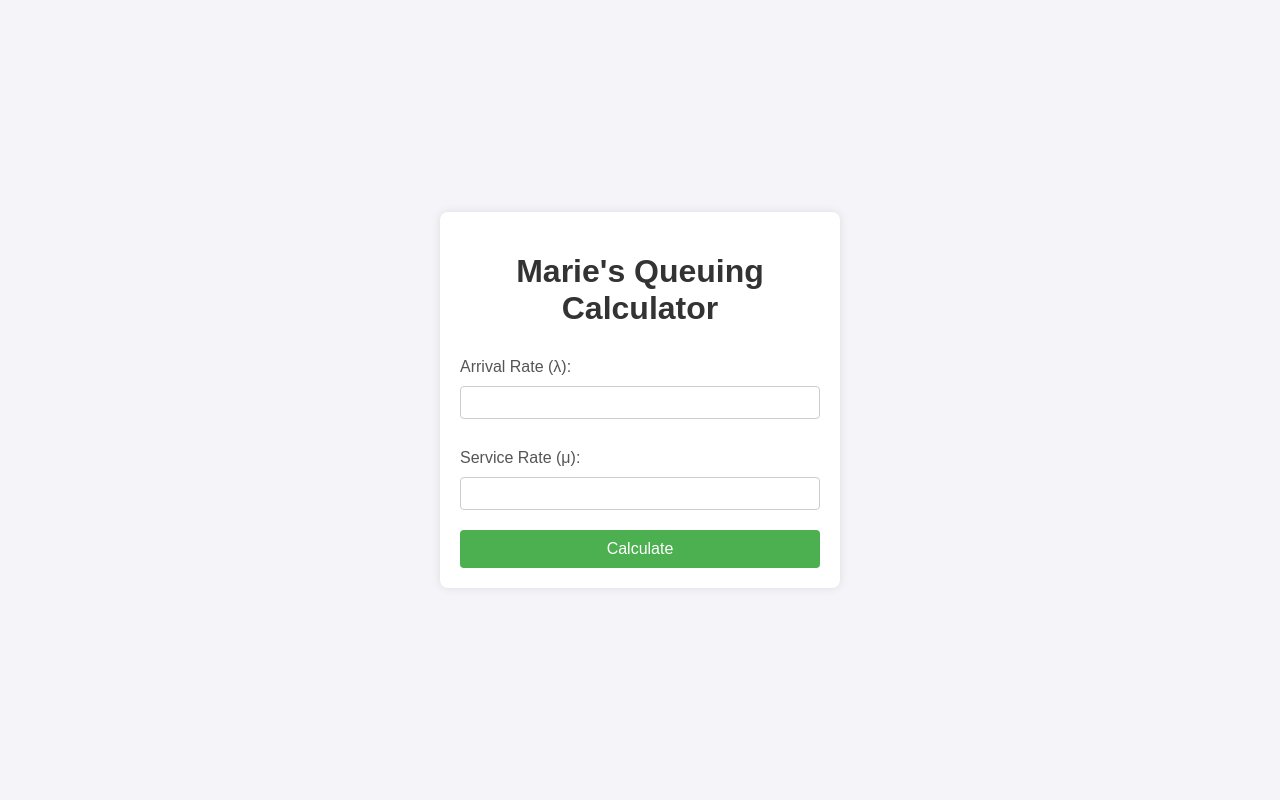
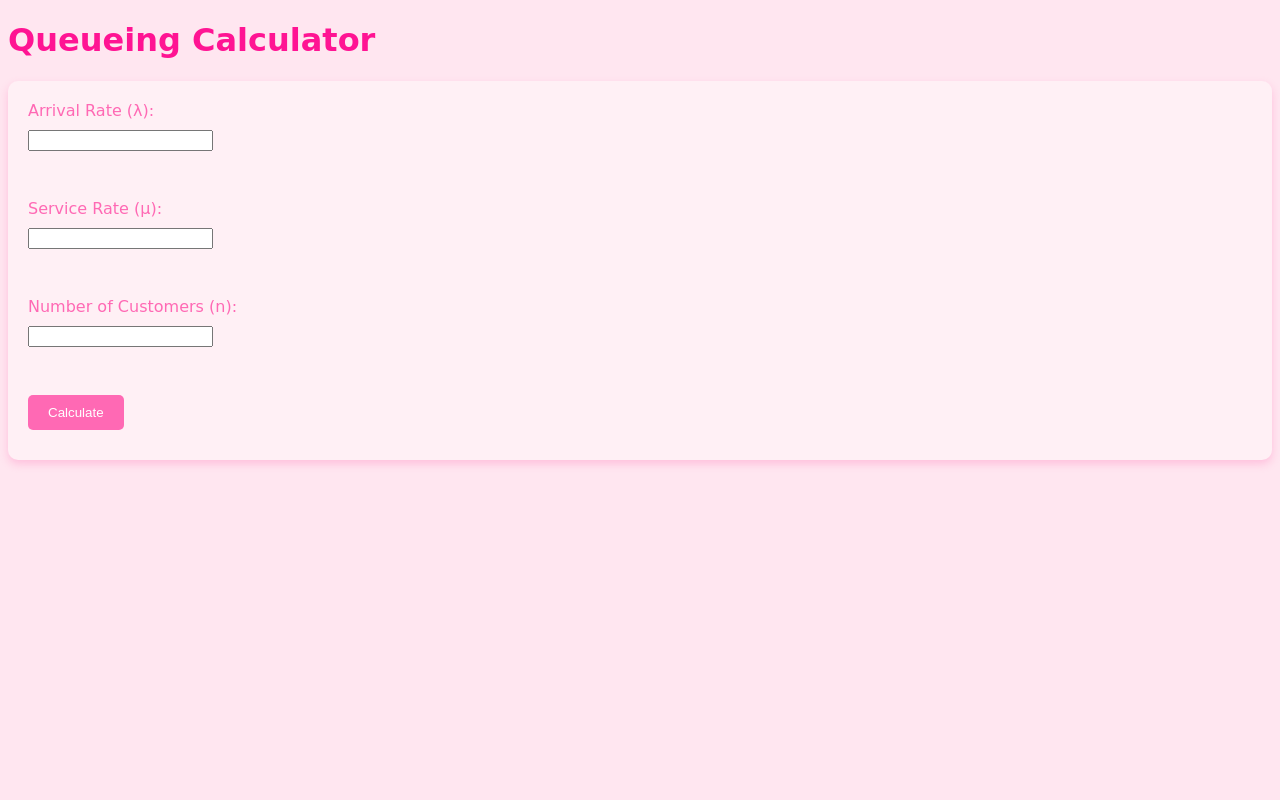
Before and after one commit to giandomenicomarie/queue_calculator, a Flask app: page / in a window 1280 px wide. Run offline with Flask 3, Linux system fonts and the light colour scheme.

Commit message:
Update index.html

```diff
--- a/templates/index.html
+++ b/templates/index.html
@@ -1,75 +1,49 @@
-<!DOCTYPE html>
-<html lang="en">
+<!doctype html>
+<html>
 <head>
-    <meta charset="UTF-8">
-    <title>Marie's Queuing Calculator</title>
+    <title>Queueing Calculator</title>
     <style>
         body {
-            font-family: Arial, sans-serif;
-            background-color: #f4f4f9;
-            margin: 0;
-            padding: 0;
-            height: 100vh;
-            display: flex;
-            justify-content: center;
-            align-items: center;
-            overflow: hidden;
-        }
-        .container {
-            background-color: white;
-            padding: 20px;
-            border-radius: 8px;
-            box-shadow: 0 0 10px rgba(0, 0, 0, 0.1);
-            max-width: 400px;
-            width: 100%;
-            box-sizing: border-box;
+            background-color: #ffe6f0;
+            font-family: 'Comic Sans MS', cursive, sans-serif;
+            color: #ff69b4;
         }
         h1 {
-            text-align: center;
-            color: #333;
+            color: #ff1493;
         }
-        label {
+        form {
+            background-color: #fff0f5;
+            padding: 20px;
+            border-radius: 10px;
+            box-shadow: 0 4px 8px rgba(255, 105, 180, 0.3);
+        }
+        label, input {
             display: block;
-            margin: 10px 0 5px;
-            color: #555;
-        }
-        input[type="text"] {
-            width: 100%;
-            padding: 8px;
-            margin: 5px 0 20px;
-            border: 1px solid #ccc;
-            border-radius: 4px;
-            box-sizing: border-box;
-        }
-        .form-group {
-            display: flex;
-            flex-direction: column;
+            margin-bottom: 10px;
         }
         input[type="submit"] {
-            width: 100%;
-            background-color: #4CAF50;
+            background-color: #ff69b4;
             color: white;
-            padding: 10px;
             border: none;
-            border-radius: 4px;
+            padding: 10px 20px;
+            border-radius: 5px;
             cursor: pointer;
-            font-size: 16px;
         }
         input[type="submit"]:hover {
-            background-color: #45a049;
+            background-color: #ff1493;
         }
     </style>
 </head>
 <body>
-    <div class="container">
-        <h1>Marie's Queuing Calculator</h1>
-        <form action="/calculate" method="POST" class="form-group">
-            <label for="arrival_rate">Arrival Rate (λ):</label>
-            <input type="text" id="arrival_rate" name="arrival_rate" required>
-            <label for="service_rate">Service Rate (μ):</label>
-            <input type="text" id="service_rate" name="service_rate" required>
-            <input type="submit" value="Calculate">
-        </form>
-    </div>
+    <h1>Queueing Calculator</h1>
+    <form action="/calculate" method="post">
+        <label for="arrival_rate">Arrival Rate (λ):</label>
+        <input type="text" id="arrival_rate" name="arrival_rate"><br><br>
+        <label for="service_rate">Service Rate (μ):</label>
+        <input type="text" id="service_rate" name="service_rate"><br><br>
+        <label for="n">Number of Customers (n):</label>
+        <input type="text" id="n" name="n"><br><br>
+        <input type="submit" value="Calculate">
+    </form>
 </body>
 </html>
```
